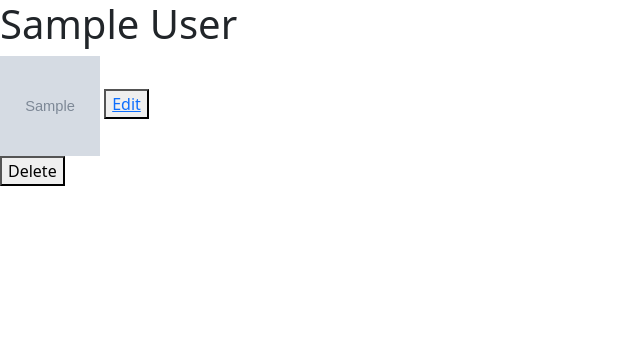
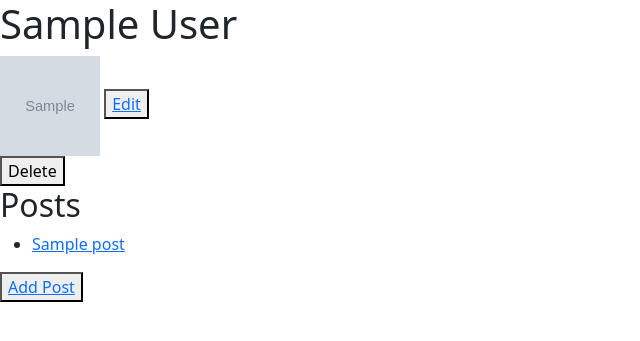
Before and after one commit to brendaliu2/Flask-Blogly, a Flask app: page /users/1 in a window 1280 px wide. Shown: the top 341 px of the page, without its empty margins (0-640 px from the left). Run offline with Flask 2, Linux system fonts and the light colour scheme; tables that the repository leaves empty hold one stand-in row (values such as "Sample post"); grey boxes marked "Sample" are stand-in pictures.

Commit message:
create new post form and route to display

```diff
--- a/app.py
+++ b/app.py
@@ -1,7 +1,7 @@
 """Blogly application."""
 
-from flask import Flask, redirect, render_template, render_template_string, request
-from models import db, connect_db, User
+from flask import Flask, redirect, render_template, request
+from models import db, connect_db, User, Post
 from flask_debugtoolbar import DebugToolbarExtension
 
 app = Flask(__name__)
@@ -58,9 +58,12 @@ def display_user(user_id):
     user = User.query.get_or_404(user_id)
     # name = user.get_full_name()
     # db.session.commit() why do we not need to commit in jinja?
+    posts = Post.query.filter_by(user_id = user_id)
+    # why is it one equal sign instead of two
+    # why when filter(user_id == user_id) it shows all posts regardless of user_id
 
     # return render_template('user_id.html', user = user)
-    return render_template('user_id.html', user = user)
+    return render_template('user_id.html', user = user, posts = posts)
 
 @app.get('/users/<user_id>/edit')
 def display_edit_form(user_id):
@@ -93,3 +96,11 @@ def delete_user(user_id):
     db.session.commit()
 
     return redirect('/users')
+
+@app.get('/users/<user_id>/posts/new')
+def show_new_post_form(user_id):
+    """Displays new post form"""
+
+    user = User.query.get_or_404(user_id)
+
+    return render_template('new_post.html', user = user)
--- a/templates/user_id.html
+++ b/templates/user_id.html
@@ -13,6 +13,21 @@
   <button>Delete</button>
 </form>
 
+<div>
+  <h2>Posts</h2>
+  <ul>
+    {% for post in posts %}
+    <li>
+      <a href=/post/{{post.id}}>{{ post.title }}</a>
+    </li>
+    {% endfor %}
+  </ul>
+</div>
+
+<button>
+  <a href ='/users/{{user.id}}/posts/new'>Add Post</a>
+</button>
+
 
 
 
```
Also changed, not shown: templates/new_post.html (added, +31 -0 lines).
